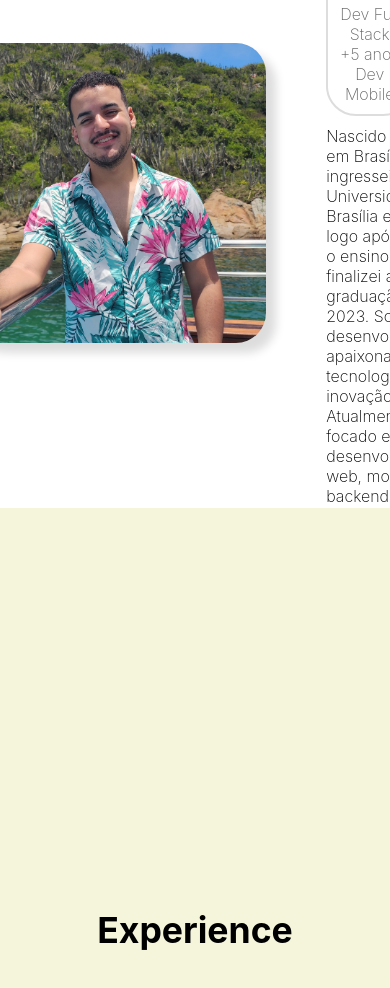
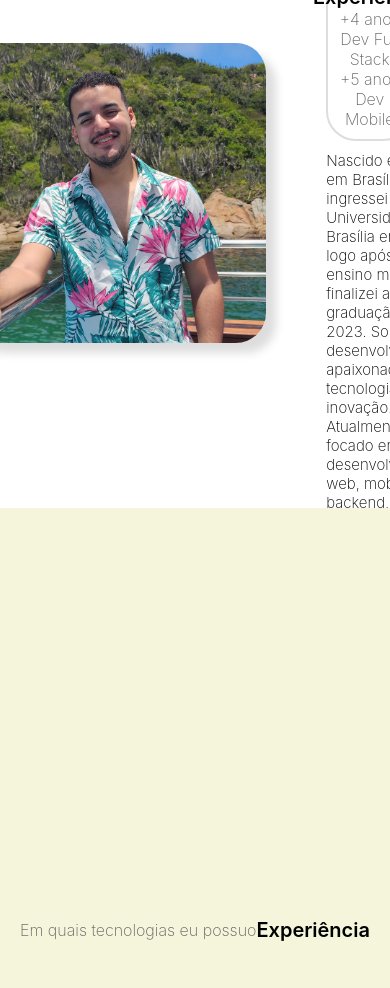
Before and after one commit to Williamcs1400/Portifolio2.0, a React (Create React App) app: page / in a window 390 px wide. Shown: the part 1180-2168 px from the top of the page. Built offline with nearby package versions, Linux system fonts and the light colour scheme.

Commit message:
Centralizando is mobile

```diff
--- a/src/App.js
+++ b/src/App.js
@@ -8,11 +8,13 @@ import Projects from "./sections/projects";
 import Contact from "./sections/contact";
 
 function App() {
+    const [isMobile, setIsMobile] = useState(false);
     const [aboutRef, setAboutRef] = useState(useRef(null));
     const [height, setHeight] = useState(window.innerHeight);
 
     const handleWindowSizeChange = () => {
         setHeight(window.innerHeight);
+        setIsMobile(window.innerWidth <= 768);
     }
 
     useEffect(() => {
@@ -31,10 +33,10 @@ function App() {
     return (
         <div className="App">
             <header className="App-header">
-                <Header handleScroll={handleScroll}/>
-                <Home/>
-                <About/>
-                <Experience/>
+                <Header handleScroll={handleScroll} isMobile={isMobile}/>
+                <Home isMobile={isMobile}/>
+                <About isMobile={isMobile}/>
+                <Experience isMobile={isMobile}/>
                 <Projects/>
                 <Contact/>
             </header>
--- a/src/sections/about.jsx
+++ b/src/sections/about.jsx
@@ -5,21 +5,9 @@ import experience from '../assets/icons/experience.png';
 import { aboutText } from '../util/texts';
 import '../styles/App.css';
 
-const About = ({ref}) => {
-    const [isMobile, setIsMobile] = useState(false);
+const About = ({isMobile}) => {
     const [fullstackXP, setFullstackXP] = useState(new Date().getFullYear() - 2021 + 1);
     const [mobileXP, setMobileXP] = useState(new Date().getFullYear() - 2020 + 1);
-
-    const handleWindowSizeChange = () => {
-        setIsMobile(window.innerWidth <= 768);
-    }
-
-    useEffect(() => {
-        window.addEventListener('resize', handleWindowSizeChange);
-        return () => {
-            window.removeEventListener('resize', handleWindowSizeChange);
-        }
-    }, []);
 
     return (
         <div className='about-page' style={{ flexDirection: 'column', justifyContent: isMobile ? 'flex-start' : 'center' }}>
@@ -28,7 +16,7 @@ const About = ({ref}) => {
             <div style={{ display: 'flex', flexDirection: isMobile ? 'column' : 'row', justifyContent: 'center', alignItems: 'center', minWidth: isMobile ? '100%' : '60%', maxWidth: isMobile ? '100%' : '90%', marginTop: isMobile ? 0 : 150 }}>
             <img src={meabout} alt='me' width={300} height={300} style={{ borderRadius: '10%', boxShadow: '10px 10px 10px 0px #DDDDDD', marginInline: 50 }} />
                 <div style={{
-                    marginTop: isMobile ? 50 : 0,
+                    marginTop: isMobile ? 10 : 0,
                     display: 'flex',
                     flexDirection: 'row',
                     justifyContent: isMobile ? 'center' : 'left',
--- a/src/sections/experience.jsx
+++ b/src/sections/experience.jsx
@@ -1,11 +1,17 @@
 import {React, useEffect, useState} from 'react';
 import '../styles/App.css';
 
-const Experience = () => {
+const Experience = ({isMobile}) => {
+    // const [isMobile, setIsMobile] = useState(false);
+
+    console.log(isMobile);
+
+
 
     return (
         <div className='experience-page'>
-            <h1>Experience</h1>
+            <text className='experience-subtitle'>Em quais tecnologias eu possuo</text>
+            <text className='experience-title'>Experiência</text>
         </div>
     );
 }
--- a/src/sections/header.jsx
+++ b/src/sections/header.jsx
@@ -12,21 +12,8 @@ import ListItemText from '@mui/material/ListItemText';
 import '../styles/App.css';
 import {ScrollRef} from "../util/ScrollRef";
 
-const Header = ({handleScroll}) => {
-    const [isMobile, setIsMobile] = useState(false);
+const Header = ({handleScroll, isMobile}) => {
     const [open, setOpen] = useState(false);
-
-    // listener to check if the window is resized (mobile or desktop)
-    const handleWindowSizeChange = () => {
-        setIsMobile(window.innerWidth <= 768);
-    }
-
-    useEffect(() => {
-        window.addEventListener('resize', handleWindowSizeChange);
-        return () => {
-            window.removeEventListener('resize', handleWindowSizeChange);
-        }
-    }, []);
 
     const toggleDrawer = (newOpen) => () => {
         setOpen(newOpen);
--- a/src/sections/home.jsx
+++ b/src/sections/home.jsx
@@ -7,8 +7,7 @@ import { Button } from '@mui/material';
 import '../styles/App.css';
 import cv from '../assets/SkillsAndAbilities.pdf';
 
-const Home = () => {
-    const [isMobile, setIsMobile] = useState(false);
+const Home = ({isMobile}) => {
     const [open, setOpen] = useState(false);
 
     // urls to redirect
@@ -16,18 +15,6 @@ const Home = () => {
     const wppUrl = 'whatsapp://send?text=' + messageText + '&phone=+5561993578834';
     const linkedinUrl = 'https://linkedin.com/in/william-coelho-b27521239';
     const githubUrl = 'https://github.com/Williamcs1400';
-
-    // listener to check if the window is resized (mobile or desktop)
-    const handleWindowSizeChange = () => {
-        setIsMobile(window.innerWidth <= 768);
-    }
-
-    useEffect(() => {
-        window.addEventListener('resize', handleWindowSizeChange);
-        return () => {
-            window.removeEventListener('resize', handleWindowSizeChange);
-        }
-    }, []);
 
     function openUrlInNewTab(url) {
         window.open(url, '_blank').focus();
--- a/src/styles/App.css
+++ b/src/styles/App.css
@@ -14,6 +14,8 @@
 .App-link {
   color: #61dafb;
 }
+
+/* ---------------- HEADER ---------------- */
 
 .header-text {
   font-size: 24px;
@@ -45,18 +47,13 @@
   cursor: pointer;
 }
 
+/* ---------------- HOME ---------------- */
+
 .home-page {
   display: flex;
   align-items: center;
   justify-content: center;
   height: calc(100vh - 100px);
-}
-
-.about-page {
-  display: flex;
-  align-items: center;
-  justify-content: start;
-  height: 100vh;
 }
 
 .home-icon {
@@ -65,6 +62,15 @@
 
 .home-icon:hover {
   cursor: pointer;
+}
+
+/* ---------------- ABOUT ---------------- */
+
+.about-page {
+  display: flex;
+  align-items: center;
+  justify-content: start;
+  height: 100vh;
 }
 
 .about-box {
@@ -93,10 +99,12 @@
 .about-text {
   max-width: 90%;
   text-align: left;
-  font-size: 16px;
+  font-size: 15px;
   font-weight: 200;
   margin-left: 10px;
 }
+
+/* ---------------- EXPERIENCE ---------------- */
 
 .experience-page {
   height: 100vh;
@@ -106,6 +114,20 @@
   justify-content: center;
 }
 
+.experience-title {
+  font-size: 20px;
+  font-weight: 600;
+  color: #000;
+}
+
+.experience-subtitle {
+  font-size: 16px;
+  font-weight: 200;
+  color: #626262;
+}
+
+/* ---------------- PROJECTS ---------------- */
+
 .projects-page {
   height: 100vh;
   background: cadetblue;
@@ -114,6 +136,8 @@
   justify-content: center;
 }
 
+/* ---------------- CONTACT ---------------- */
+
 .contact-page {
   height: 100vh;
   background: sienna;
```
